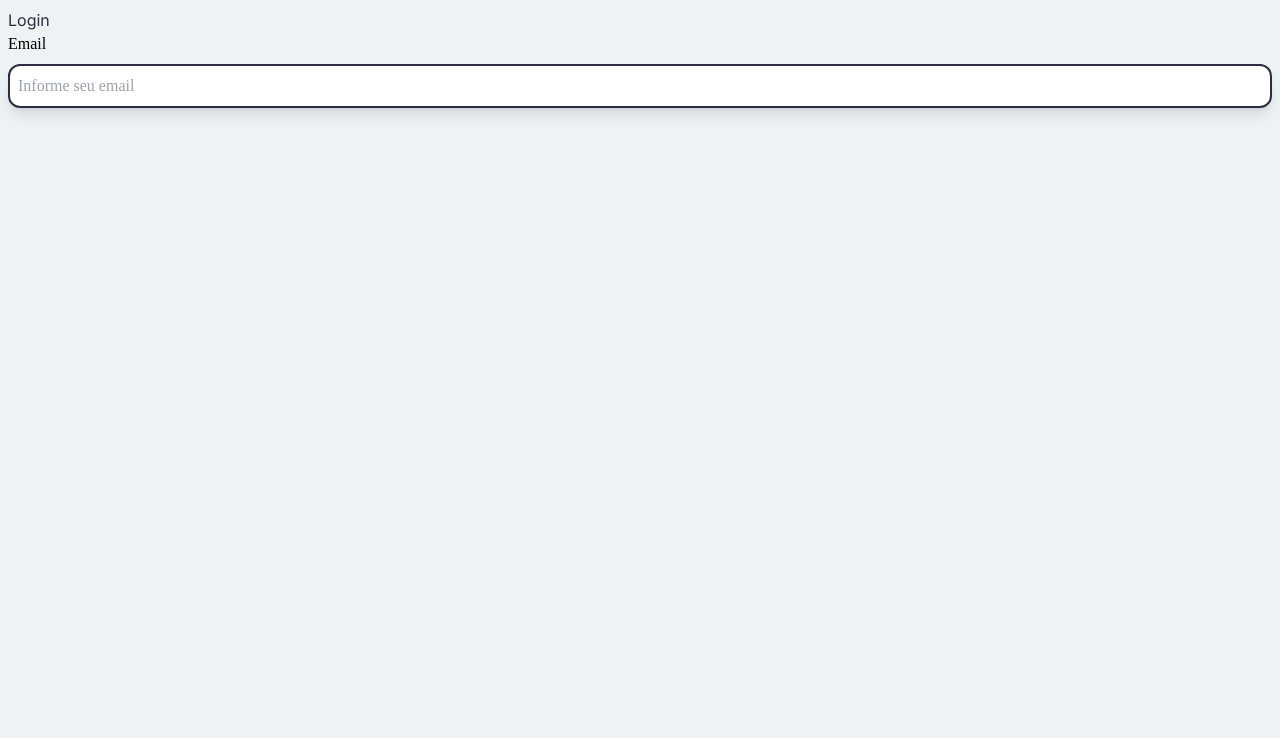
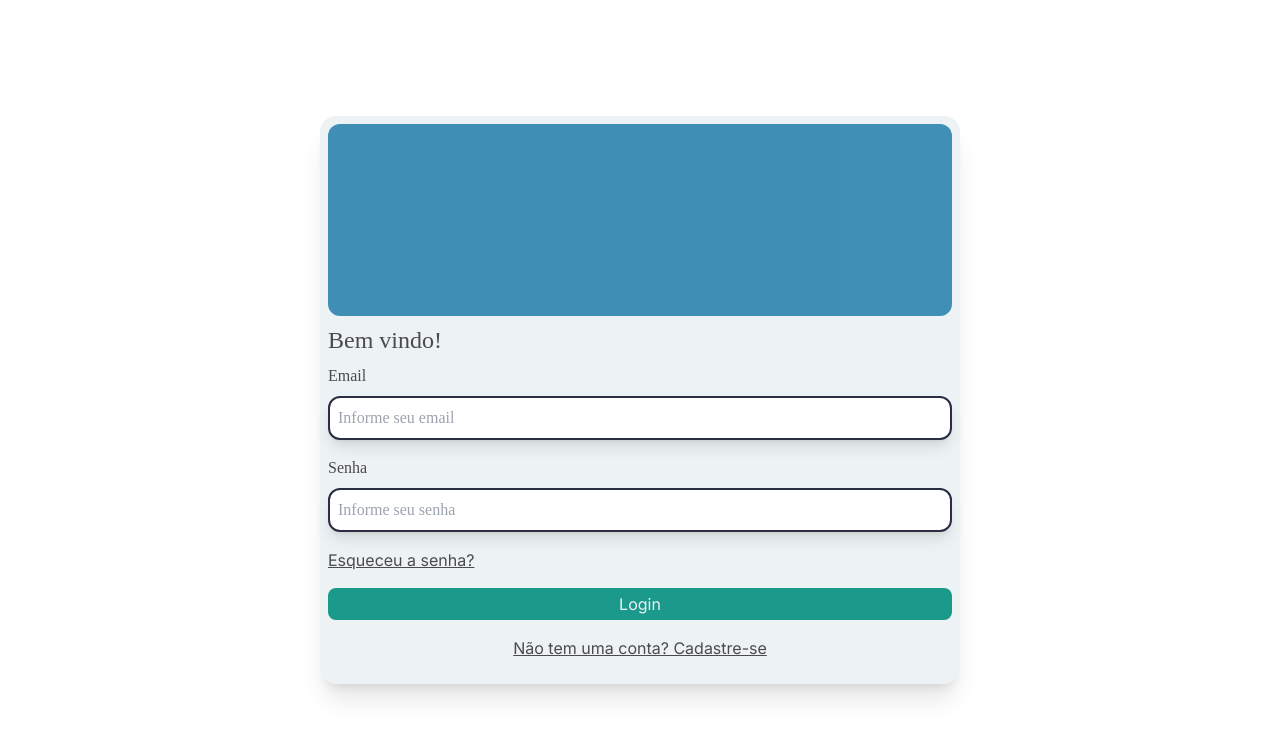
Before and after one commit to Jhonatanmizu/softhotel, a Next.js app: page /auth/login in a window 1280 px wide. Shown: the top 738 px of the page. Built offline with nearby package versions, Linux system fonts and the light colour scheme.

Commit message:
:construction: building login page

```diff
--- a/src/app/auth/login/page.tsx
+++ b/src/app/auth/login/page.tsx
@@ -1,10 +1,12 @@
 "use client";
-import React, { useState } from "react";
+import React from "react";
 import { useFormik } from "formik";
 // Components
-import { FormControlInput } from "@/app/common";
+import { Button, FormControlInput } from "@/app/common";
+import Link from "next/link";
 // Schema
 import loginSchema from "./schema";
+// Types
 import { LoginData } from "./types";
 
 const initialValues: LoginData = {
@@ -18,23 +20,47 @@ const Login = () => {
     onSubmit: () => {},
     initialValues,
   });
-
-  const { handleChange, handleBlur, handleReset, handleSubmit } = form;
+  const { handleChange, handleBlur, handleSubmit } = form;
   const formValues = form.values;
   const formErrors = form.errors;
-  const formTouched = form.touched;
 
   return (
-    <main className="bg-white min-h-screen p-2">
-      <h1 className="text-primary">Login</h1>
+    <main className="flex items-center justify-center min-h-screen p-2">
+      <section className="flex flex-1 flex-col justify-center  p-2 max-w-screen-sm sm:shadow-xl rounded-2xl bg-white ">
+        <div className="w-full h-48 animate-pulse bg-info rounded-xl mb-2" />
+        <h1 className="text-black-alt text-2xl mb-2 font-display">
+          Bem vindo!
+        </h1>
         <FormControlInput
           label="Email"
-        value={form.values.email}
+          value={formValues.email}
           placeholder="Informe seu email"
           onChange={handleChange("email")}
           onBlur={handleBlur("email")}
           errorMessage={formErrors.email}
         />
+        <FormControlInput
+          label="Senha"
+          value={formValues.password}
+          placeholder="Informe seu senha"
+          onChange={handleChange("password")}
+          onBlur={handleBlur("password")}
+          errorMessage={formErrors.password}
+        />
+        <Link
+          href="/auth/recovery"
+          className="mb-4 cursor-pointer hover:opacity-70 hover:ease-in-out hover:duration-500 underline text-black-alt"
+        >
+          Esqueceu a senha?
+        </Link>
+        <Button text="Login" handleClick={handleSubmit} />
+        <Link
+          href="/auth/register"
+          className="mb-4 cursor-pointer hover:opacity-70 hover:ease-in-out hover:duration-500 underline text-black-alt text-center"
+        >
+          Não tem uma conta? Cadastre-se
+        </Link>
+      </section>
     </main>
   );
 };
```
Lines whose indentation alone changed are shown as unchanged.
